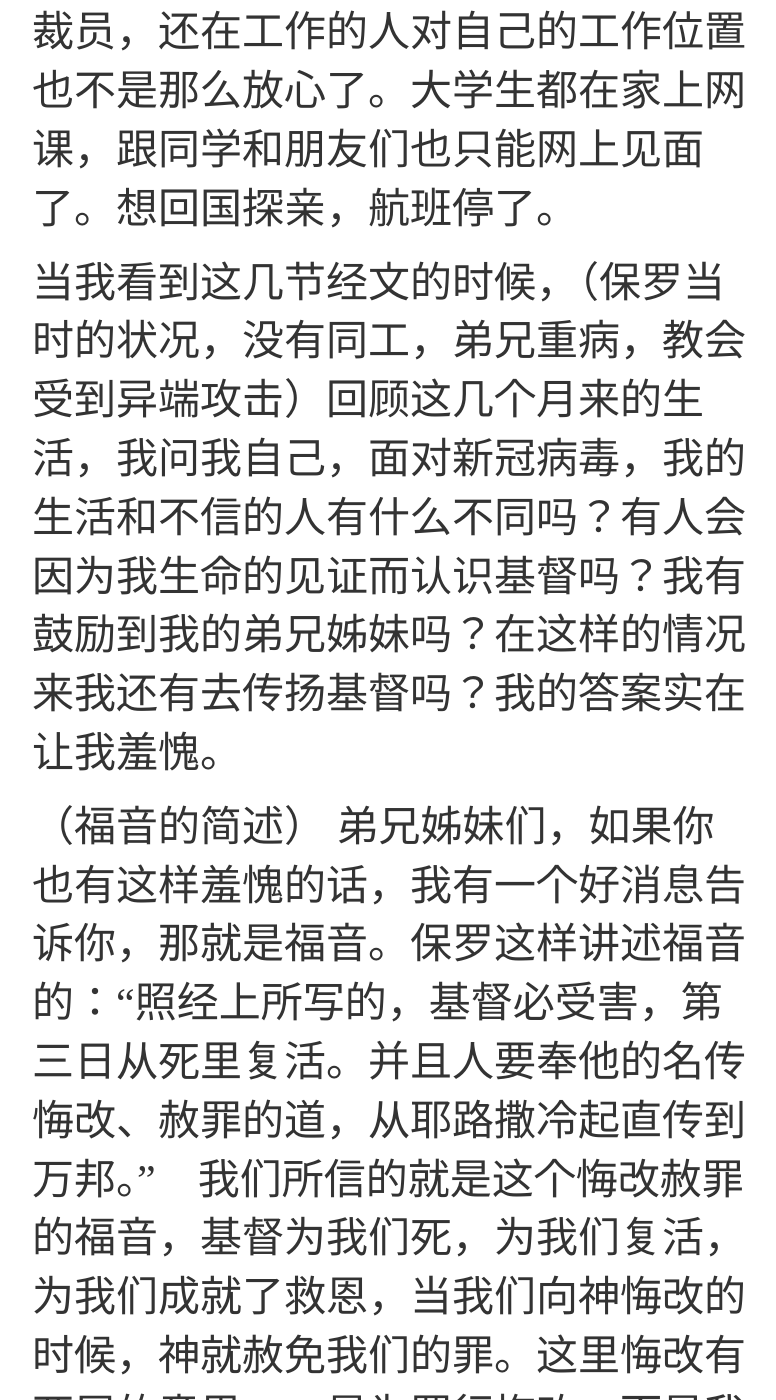
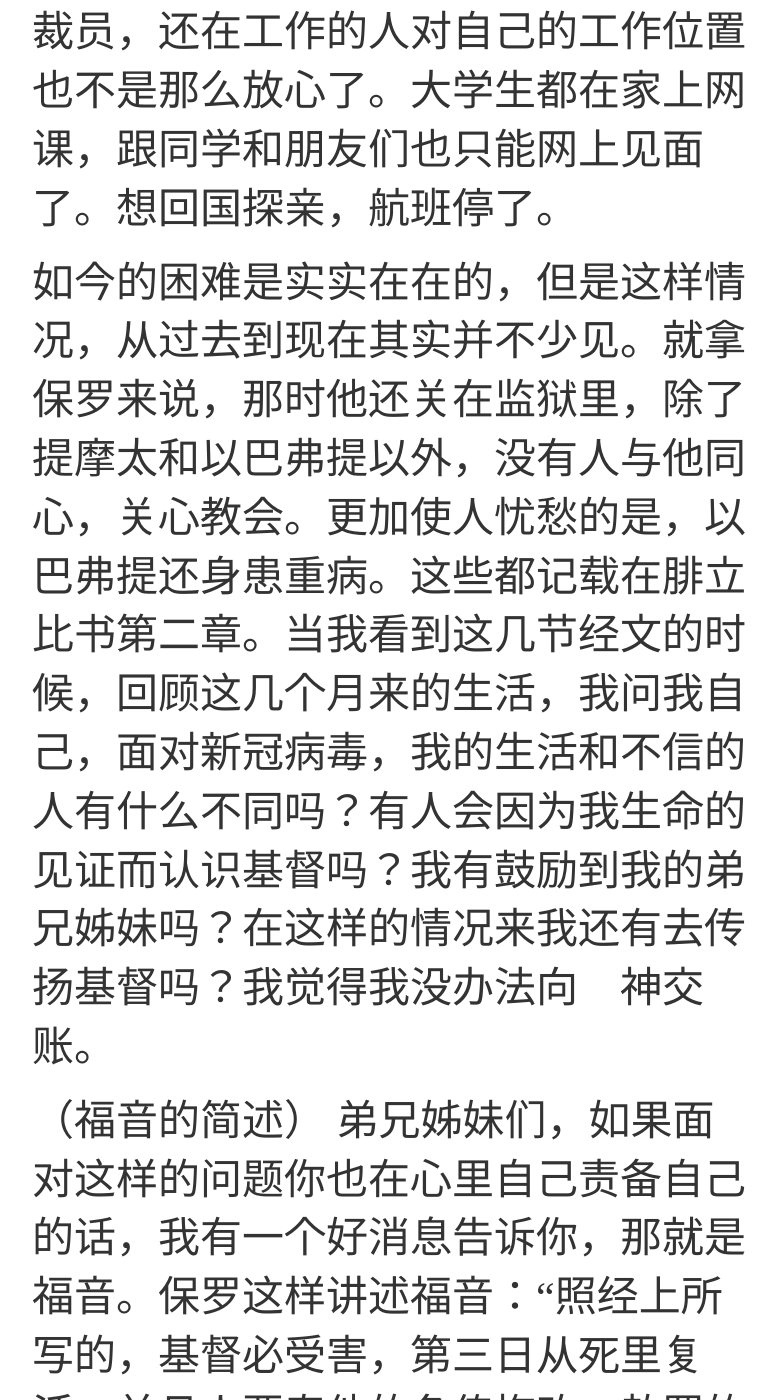
Before and after one commit to rheinbuch/rheinbuch.github.io, a Jekyll site: the page built from _posts/2020-09-27-LiveForGospel.md, in a window 1280 px wide and 1400 px high, scrolled down 4856 px. Shown: the whole window, without its empty margins (248-1024 px from the left). Built offline with Jekyll 4.4.1, drawn with Linux system fonts in a browser that asks for light colours; some of the changed text lies outside the part shown.

```diff
--- a/_posts/2020-09-27-LiveForGospel.md
+++ b/_posts/2020-09-27-LiveForGospel.md
@@ -8,41 +8,47 @@
 
 我们按着顺序来看这段经文。
 
-“１：１２弟兄们，我要你们知道，我所遭遇的事反而使福音更兴旺， 13以致御营全军和其余的人都知道我是为基督的缘故受捆锁的； 14而且那在主里的弟兄，多半都因我受的捆锁而笃信不疑，越发放胆无所惧怕地传道。”
+“1:12弟兄们，我要你们知道，我所遭遇的事反而使福音更兴旺， 13以致御营全军和其余的人都知道我是为基督的缘故受捆锁的； 14而且那在主里的弟兄，多半都因我受的捆锁而笃信不疑，越发放胆无所惧怕地传道。”
 
 保罗知道腓立比教会对他情谊，知道他们的担心，所以他安慰鼓励他们。保罗的话不只是写给他们的，也是写给我们的。这里他所遭遇的事指的是他因传基督的缘故所遭受的逼迫，最后被捆锁，被关在监牢里。虽然遭遇这些，但是他对所遭遇的事的看法却与常人不同。保罗告诉我们一个道理，就是基督徒为基督的缘故所受的患难能使福音更加兴旺。更加准确的说，基督徒在患难中所活出的生命的见证能使福音更加兴旺。福音的兴旺表现在两个方面，第一基督在更大范围被人认识，第二许多弟兄弟兄姊妹被激励，信心坚定，勇敢地传神的道。
 
 人小的时候总爱问，山的那边是什么，海的那边是什么？总想着外边有无穷无尽的新鲜事在等着自己。长大了才发现身边有太多不幸的事。那时就想，要是这平静的日子一下能看到头该多好。我就是这样一个特别喜欢安逸的人。但是这却不是　神要带领人走的道路。如果今年选一个年度词的话，不知你们会选什么，我会选Corona,　我想许多人都会选这个词。Corona是突如起来的灾祸，没有人预料得到。记得第一次听到跟它相关的信息还是在圣诞节期间。那是姜衡弟兄在微信群里关切地问候张欣弟兄一家，听说在武汉有不明肺炎，询问他们情况如何。那时我还在想这也就是最多如往年的猪流感，禽流感一样，很快就会过去。可是谁能想到几个月，整个世界都被这个病毒带到将要停摆的地步。咱们教会也在３月份开始就停止线下聚会了。我们自己个人的生活也大大地改变了。孩子在家上学，大人在家上班，从早到晚在一起，生活也是那么和谐了。有的公司缩短工作时间，有的裁员，还在工作的人对自己的工作位置也不是那么放心了。大学生都在家上网课，跟同学和朋友们也只能网上见面了。想回国探亲，航班停了。
 
-当我看到这几节经文的时候，（保罗当时的状况，没有同工，弟兄重病，教会受到异端攻击）回顾这几个月来的生活，我问我自己，面对新冠病毒，我的生活和不信的人有什么不同吗？有人会因为我生命的见证而认识基督吗？我有鼓励到我的弟兄姊妹吗？在这样的情况来我还有去传扬基督吗？我的答案实在让我羞愧。
+如今的困难是实实在在的，但是这样情况，从过去到现在其实并不少见。就拿保罗来说，那时他还关在监狱里，除了提摩太和以巴弗提以外，没有人与他同心，关心教会。更加使人忧愁的是，以巴弗提还身患重病。这些都记载在腓立比书第二章。当我看到这几节经文的时候，回顾这几个月来的生活，我问我自己，面对新冠病毒，我的生活和不信的人有什么不同吗？有人会因为我生命的见证而认识基督吗？我有鼓励到我的弟兄姊妹吗？在这样的情况来我还有去传扬基督吗？我觉得我没办法向　神交账。
 
 （福音的简述）
-弟兄姊妹们，如果你也有这样羞愧的话，我有一个好消息告诉你，那就是福音。保罗这样讲述福音的：“照经上所写的，基督必受害，第三日从死里复活。并且人要奉他的名传悔改、赦罪的道，从耶路撒冷起直传到万邦。”　我们所信的就是这个悔改赦罪的福音，基督为我们死，为我们复活，为我们成就了救恩，当我们向神悔改的时候，神就赦免我们的罪。这里悔改有两层的意思，一是为罪行悔改，而是我们改变心志，方向上的改变，由为自己转变到为主，为福音。后者常常被我们忽略。福音并不止步与我们得到福音好处，而是要不断地传扬基督，让万民得到福音的好处。
+弟兄姊妹们，如果面对这样的问题你也在心里自己责备自己的话，我有一个好消息告诉你，那就是福音。保罗这样讲述福音：“照经上所写的，基督必受害，第三日从死里复活。并且人要奉他的名传悔改、赦罪的道，从耶路撒冷起直传到万邦。”　我们所信的就是这个悔改赦罪的福音，基督为我们死，为我们复活，为我们成就了救恩，当我们向神悔改的时候，神就赦免我们的罪。这里悔改有两层的意思，一是为我们亏欠神，得罪神悔改，二是我们改变心志，方向上的改变，由为自己转变到为主，为福音。后者常常被我们忽略。福音并不止步与我们得到福音好处，而是要不断地传扬基督，让万民得到福音的好处。
 
 （保罗的盼望）
-在这方面，保罗为我们作了很好的榜样。他不但自己忠心地传扬基督，而且当别人传扬基督，不管他们是出于好意还是出于嫉妒纷争，只要基督被传开了，他就欢喜。我这样讲，希望不要加重担给弟兄姊妹们。我知道我们当中许多的牧者和弟兄姊妹姊妹已经活出美好的见证。这里还有一段话，也是　神给我们的鼓励。我们难处主都知道，借着弟兄姊妹的祷告和神的灵的帮助，我们必定能走出困境试炼。保罗对神深信不疑，他的心志就如他在信中所写：“这就是我所切慕、所盼望的：没有一事能使我羞愧；反倒凡事坦然无惧，无论是生是死，总要让基督在我身上照常显大。”
+在这方面，保罗为我们作了很好的榜样。他不但自己忠心地传扬基督，而且当别人传扬基督，不管他们是出于好意还是出于嫉妒纷争，只要基督被传开了，他就欢喜。我这样讲，希望不要加重担给弟兄姊妹们。我知道我们当中许多的牧者和弟兄姊妹姊妹已经活出美好的见证。这里还有一段话，也是　神给我们的鼓励。我们的难处主都知道，借着弟兄姊妹的祷告和神的灵的帮助，我们必定能走出困境试炼。保罗对神深信不疑，他的心志就如他在信中所写：“这就是我所切慕、所盼望的：没有一事能使我羞愧；反倒凡事坦然无惧，无论是生是死，总要让基督在我身上照常显大。”
 
 （在死上荣耀神）
-如果我们死了，我们就与基督同在。这是主的应许，他的应许是不会废去的。正如约翰福音１４章，主所说的那样。“你们心里不要忧愁；你们信　神，也当信我。 2在我父的家里有许多住处；若是没有，我就早已告诉你们了。我去原是为你们预备地方去。 3我若去为你们预备了地方，就必再来接你们到我那里去，我在哪里，叫你们也在哪里。“　主死了，复活了，我们信靠祂，将来也必与祂一同复活。正是因为我们有这样的盼望和确信，所以信徒的死的见证也能彰显神的荣耀。死亡离我们有多远，我们并不知道。如果哪天我们要面对，我盼望我们是带着喜乐和盼望走过的,就如天路历程第二部当中所所描写的那位女基督徒一样。那里这样写着：
+如果我们死了，我们就与基督同在。这是主的应许，他的应许是不会废去的。正如约翰福音１４章，主所说的那样。“你们心里不要忧愁；你们信　神，也当信我。 2在我父的家里有许多住处；若是没有，我就早已告诉你们了。我去原是为你们预备地方去。 3我若去为你们预备了地方，就必再来接你们到我那里去，我在哪里，叫你们也在哪里。“　主死了，复活了，我们信靠祂，将来也必与祂一同复活。正是因为我们有这样的盼望和确信，所以信徒在死上也能见证彰显神的荣耀。死亡离我们有多远，我们并不知道。如果哪天我们要面对，我盼望我们是带着喜乐和盼望走过的,就如天路历程第二部当中所所描写的那位女基督徒一样。那里这样写着：
 
 （走过死亡的女基督徒）
-“女基督徒必须上路的时刻终于到来了，大路上挤满了人群，争先恐后地赶来欢送她走上新的旅程。看啊！天河的对岸展现出更为激动人心的景象：那里停满了骏马和战车，天使从上面下来迎接女基督徒，陪伴她去天国之城。她向前走去，很多人跟着她来到河边，目送她一步一步地迈进河中。她不是回过头来向送行的人群挥手告别。大家听到她在水中说的最后一句话就是：“主啊，我来了！我将和你在一起，永远赞美你！””
+“女基督徒必须上路的时刻终于到来了，大路上挤满了人群，争先恐后地赶来欢送她走上新的旅程。看啊！天河的对岸展现出更为激动人心的景象：那里停满了骏马和战车，天使从上面下来迎接女基督徒，陪伴她去天国之城。她向前走去，很多人跟着她来到河边，目送她一步一步地迈进河中。她不时回过头来向送行的人群挥手告别。大家听到她在水中说的最后一句话就是：“主啊，我来了！我将和你在一起，永远赞美你！””
 
-那么如何在活着的时候让基督在我们身上显大呢？保罗在经文里也给我们一些指引。虽然他知道离世与基督同在是好得无比的，但是他还是选择在肉身活着。他这样选择的原因是为了教会，为了弟兄姊妹们。他要与他们一起存留，使他们在真道上又长进又喜乐，使他们在生命里不断结出果子来。“与他们一起存留”就是与弟兄姊妹在一起，就是与大家团契相交。这句话对于还在疫情当中的我们有特别的意义。通常我们我们都有很多的事情要忙，现在因为各种的担心和真实的奉献，我们与弟兄姊妹相交的时间恐怕就更少了。我原本也以为没有损失什么，可是在生活营见到大家的时候，我心里特别高兴。那种喜乐隔着屏幕是很难感受到的。所以在遵守防疫措施的前提下，去跟弟兄姊妹在见见面吧。
+（活着荣耀基督）
+那么如何在活着的时候让基督在我们身上显大呢？保罗在经文里也给我们一些指引。虽然他知道离世与基督同在是好得无比的，但是他还是选择在肉身活着。他这样选择的原因是为了教会，为了弟兄姊妹们。他要与他们一起存留，使他们在真道上又长进又喜乐，使他们在生命里不断结出果子来。“与他们一起存留”就是与弟兄姊妹在一起，就是与大家团契相交。这句话对于还在疫情当中的我们有特别的意义。通常我们我们都有很多的事情要忙，现在因为各种的担心和真实的奉献，我们与弟兄姊妹相交的时间恐怕就更少了。我原本也以为没有损失什么，可是在生活营见到大家的时候，我心里特别高兴。那种喜乐隔着屏幕是很难感受到的。所以在遵守防疫措施的前提下，去跟弟兄姊妹在见见面吧。那些还不认识主的邻居，同事，朋友，同学，我们都可以跟他们联系。他们生活中的困苦并不比我们少，在疫情当中更是如此，我们可以把从　基督而来的爱和关怀带给他们。
 
+（最重要的是）
 最后，保罗着重强调说最重要的是：我们行事为人要与基督的福音相称，也就是要同有一个心志，站立得稳，为福音的信仰齐心努力。这话比较概括，我们先来看什么行事为人不与基督的福音相称。
 
+（基督十字架的仇敌）
 ”3:18因为，我屡次告诉你们，现在又流泪告诉你们：许多人行事是基督十字架的仇敌。 19他们的结局就是灭亡。他们的神明是自己的肚腹；他们以自己的羞辱为光荣，专以地上的事为念。“
-
 行事为人是基督十字架仇敌的表现就是以自己的肚腹为　自己的神，以羞辱为荣耀，专门为地上的事忙碌。我相信我们的弟兄姊妹都不是这样的，但是我们在这地上的时候就难免受这些习俗和观念的影响。如果我们的心常常被今生的钱财和思虑填满，就没有空间留下给基督，让祂开始美好的工作了。所以我们要警醒，常常思想天上的事，基督的事，因为地上的一切都会过去，地上的事只有与基督相连才有永恒的意义。
 
+（行事为人与基督的福音相称）
 那么行事为人怎样才算和基督的福音相称呢？从保罗和腓立比教会身上我们可以学习到几点。
 
-不要因为弟兄姊妹的苦难而灰心，反倒更加信靠主，勇敢的传扬福音。福音是有大能的，要救一切相信的。不只是在我们悔改接受救恩的那一刻，我们活在这世上的每一天都可以从这福音得着能力。就像这段经文里的一句话，这是证明他们沉沦，我们得救，都是出于　神。出于　神的，就没有一句不成就的。正是出于这样的信心，我们彼此传讲福音，也对不信的人传讲福音。还有就是为受苦的弟兄姊妹恳切的祷告，因为主说借着我们的祷告和耶稣基督的祷告，必能使我们的弟兄得着释放。
+（勇敢传扬福音，彼此扶持）
+第一　不要因为弟兄姊妹的苦难而灰心，反倒更加信靠主，勇敢的传扬福音。福音是有大能的，要救一切相信的。不只是在我们悔改接受救恩的那一刻，我们活在这世上的每一天都可以从这福音得着能力。就像这段经文里的一句话，这是证明他们沉沦，我们得救，都是出于　神。出于　神的，就没有一句不成就的。正是出于这样的信心，我们彼此传讲福音，也对不信的人传讲福音。我们都有自己的难处和需要，只是需要不同，时间不同而已。所以我们需要彼此扶持。彼此扶持当中极其重要必不可少的就是祷告的扶持，因为　神定意借着我们的祷告和耶稣基督的灵的帮助，成就祂的美意。
 
-如果我们自己也在苦难当中呢？我不知该讲些什么好，因为我没有经历过极深的痛苦。只是神的话给我一点启发，这里分享给大家。就是那句，“因为你们蒙恩，不但得以信服基督，而且要为他受苦。”　因为基督的缘故，我们蒙恩，使得我们不但可以信服祂，可以为祂受苦。我们常常把受苦看做自己的事，但是圣经这里说，我们可以为　基督受苦，这是我们蒙恩的结果。这样的话，我们的受苦就有极大的价值了。
+（蒙恩为主受苦）
+第二　如果是我们自己在苦难当中该怎么办呢？我不知该讲些什么好，因为我没有经历过极深的痛苦。只是神的话给我一点启发，这里分享给大家。就是那句，“因为你们蒙恩，不但得以信服基督，而且要为他受苦。”　因为基督的缘故，我们蒙恩，使得我们不但可以信服祂，而且要为祂受苦。我们常常把受苦看做自己的事，但是圣经这里说，我们要为　基督受苦，这是我们蒙恩的结果。这样看来，我们的受苦就有极大的价值了，因为是为基督而受的苦。就像福音书中所记载的生来瞎眼的人，他的苦难要显出主的荣耀来。弟兄姊妹们，如果我们身上的患难，主暂时还没有挪去，就让我们向祂求恩典，使我们能够忍受的住，如果我们所经历的苦难能够被　神使用，神也会让我们为祂的名被高举而喜乐，为人得到福音的好处而喜乐。
 
-腓立比教会多次支持保罗的工作，在第２章提到他们派以巴弗提到保罗那里去，供应他的需要。保罗成活他为弟兄，同工和战友。说他因他为做基督的工作不顾性命，几乎至死，为要补足腓立比教会供应保罗不够的地方。所以我们看到在我们同有一个心志为福音的齐心努力的时候，不知需要像保罗这样的传道的，也需要像以巴弗提这样的支持者。不管是哪种服事，都为　神所看重。比如我们教会将来如果举办叫做Alpha的传福音的活动，我们需要做短讲的，需要准备食物，需要有人分享个人见证，需要去邀请朋友，同事或同学，需要准备会场，这当中一定有我们可以参与的，我们准备好了吗？
+（为福音齐心努力）
+第三　兴旺福音不是一个人的事，是需要互相配搭，一起努力的。腓立比教会多次支持保罗的工作，在第２章提到他们派以巴弗提到保罗那里去，供应他的需要。保罗称呼他为弟兄，同工和战友。称赞他因他为做基督的工作不顾性命，几乎至死，为要补足腓立比教会供应保罗不够的地方。所以我们看到在我们为福音的齐心努力的时候，不只是需要像保罗这样的传道者，也需要像以巴弗提这样的支持者。不管是哪种服事，都为　神所看重。比如我们教会将来如果举办叫做Alpha的传福音的活动，我们需要做短讲的，需要准备食物的，需要分享个人见证的，需要去邀请朋友，同事或同学的，需要准备会场的，这当中一定有些事我们可以去参与。我们准备好了吗？
 
 （总结）
-弟兄姊妹们，２０２０年对我们每个人来说都是不寻常的一年，对我们当中的一些弟兄姊妹来更是如此。我们应当把他们所受的试炼不但看做是他们的，也当看做是整个教会的。我们深信　神是恩慈的，借着我们的祈求，神必定成就他的美意。希望我们在这试炼当中不是白白度过，因着认识神，可以活出主的爱，活出从他而来的喜乐和忍耐，让更多的人认识基督，把荣耀归给神。
+弟兄姊妹们，２０２０年对我们每个人来说都是不寻常的一年，对我们当中的一些弟兄姊妹来更是如此。我们应当把他们所受的试炼不但看做是他们的，也当看做是整个教会的。我们深信　神是恩慈的，借着我们的祈求，神必定成就他的美意。希望我们在这试炼当中不是白白度过，而是因着认识　神，可以活出主的爱，活出从他而来的喜乐和忍耐，让更多的人认识基督，把荣耀归给神。
```
